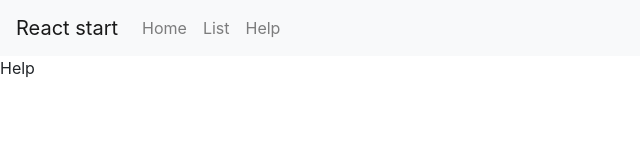
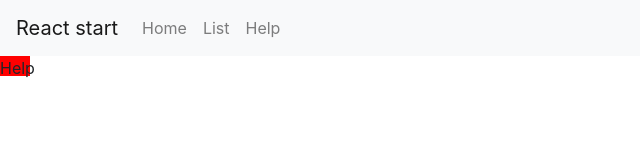
Before and after one commit to delprzemo/reactjs-starter, a React (Create React App) app: page /help in a window 1280 px wide. Shown: the top 160 px of the page, without its empty margins (0-640 px from the left). Built offline with nearby package versions, Linux system fonts and the light colour scheme.

Commit message:
Exercise 3: Move square to help

```diff
--- a/src/App.css
+++ b/src/App.css
@@ -1,15 +1,3 @@
 .App {
   text-align: center;
 }
-
-.red-background {
-  background-color: red;
-  width: 30px;
-  height: 20px;
-}
-
-.green-background {
-  background-color: green;
-  width: 30px;
-  height: 20px;
-}
--- a/src/Help/Help.js
+++ b/src/Help/Help.js
@@ -1,10 +1,11 @@
 import React, { Component } from 'react'
 import './Help.less'
+import Square from './Square/Square'
 
 export default class Help extends Component {
     render() {
         return (
-            <div>Help</div>
+            <Square />
         )
     }
 }
--- /dev/null
+++ b/src/Help/Square/Square.css
@@ -0,0 +1,11 @@
+.red-background {
+    background-color: red;
+    width: 30px;
+    height: 20px;
+  }
+
+.green-background {
+    background-color: green;
+    width: 30px;
+    height: 20px;
+}
--- /dev/null
+++ b/src/Help/Square/Square.js
@@ -0,0 +1,19 @@
+import React, { Component } from 'react'
+import './Square.css'
+
+export default class Square extends Component {
+    render() {
+
+        let color = "red-background"
+
+        function tick() {
+            color = (color === "red-background") ? "green-background" : "red-background";
+        }
+
+        setInterval(tick, 1000);
+
+        return (
+            <div className={color}>Help</div>
+        )
+    }
+}
```
Also changed, not shown: 1 other file (tests, documents, lock files or other folders).
